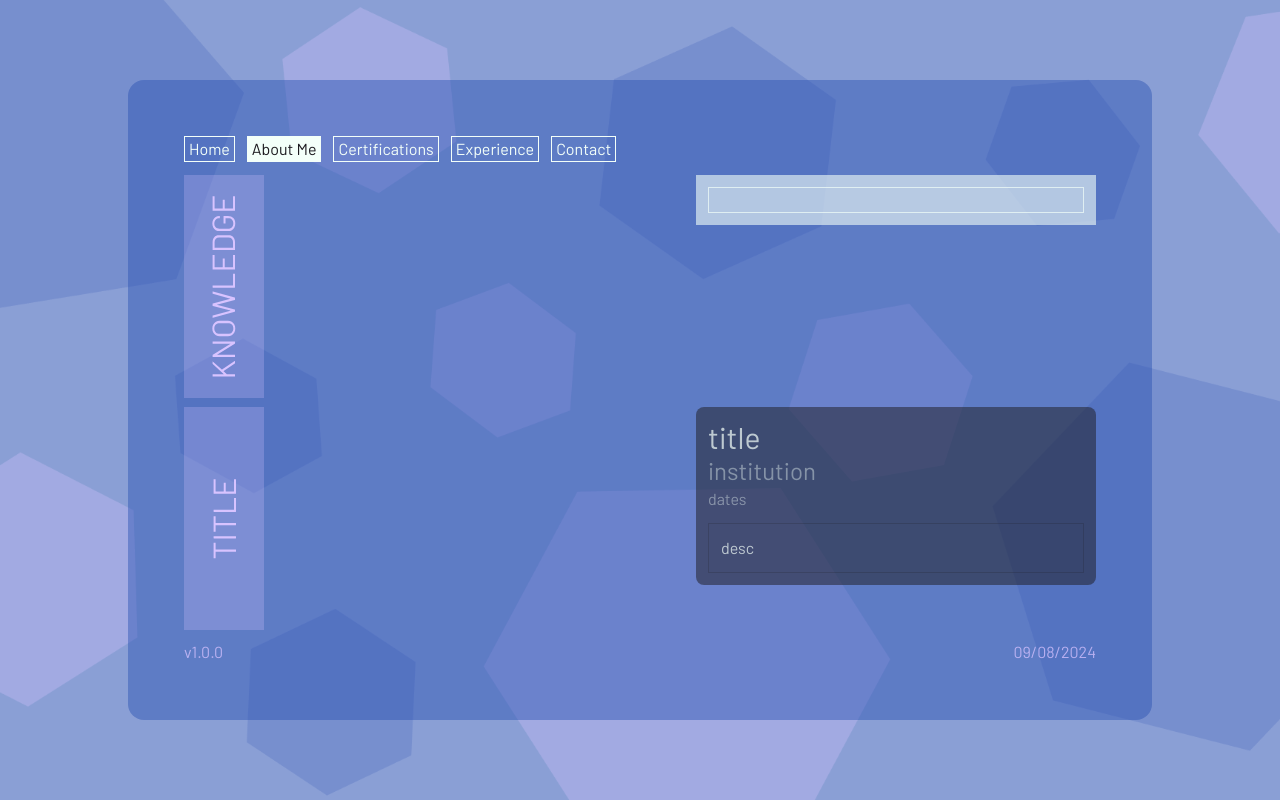
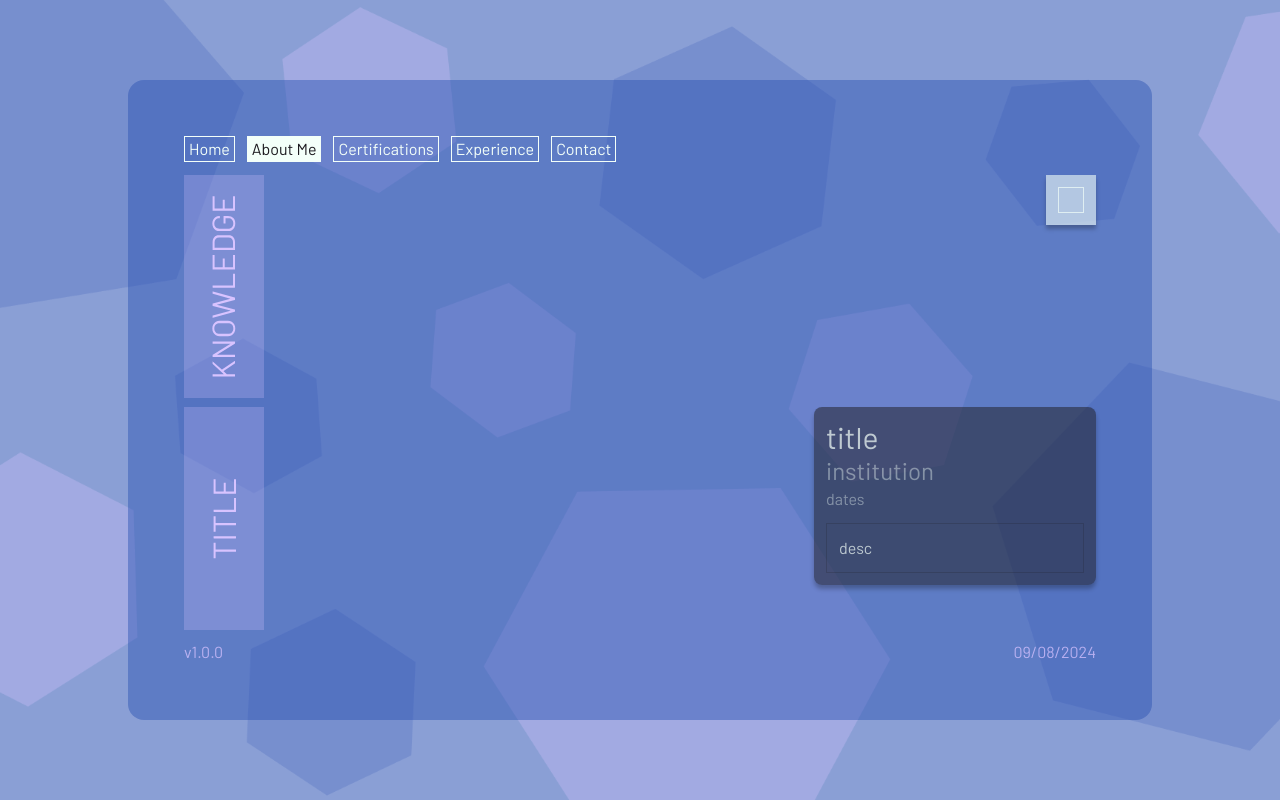
Before and after one commit to abmonzalvof/WebSite, an Angular app: page /about in a window 1280 px wide. Built offline with nearby package versions, Linux system fonts and the light colour scheme.

Commit message:
(STL) Add box shadow to cards models (1 y 2)

```diff
--- a/src/shared/card-model-1/card-model-1.component.html
+++ b/src/shared/card-model-1/card-model-1.component.html
@@ -1,4 +1,4 @@
-<div class="card-model-1 h-full p-3 flex flex-wrap justify-center content-between bg-mintcream-300 text-center">
+<div class="card-model h-full p-3 flex flex-wrap justify-center content-between bg-mintcream-300 text-center">
     <label class="w-full text-3xl text-richblack-500">
         {{card.title}}
     </label>
--- a/src/shared/card-model-2/card-model-2.component.html
+++ b/src/shared/card-model-2/card-model-2.component.html
@@ -1,4 +1,4 @@
-<div class="card-model-1 h-full p-3 flex flex-wrap justify-center content-between bg-raisinblack-250 rounded-lg">
+<div class="card-model h-full p-3 flex flex-wrap justify-center content-between bg-raisinblack-250 rounded-lg">
     <label class="w-full text-3xl text-mintcream-350">
         {{title}}
     </label>
--- a/src/styles.scss
+++ b/src/styles.scss
@@ -31,6 +31,7 @@ div.container-1 {
 /* scrollbar */
 ::-webkit-scrollbar {
   width: 12px;
+  height: 12px;
 }
 /* Track */
 ::-webkit-scrollbar-track {
@@ -46,8 +47,7 @@ div.container-1 {
 ::-webkit-scrollbar-thumb:hover {
    @apply bg-periwinkle-300
   }
-
-/*Components*/
-.card-model-1 {
-  width: 400px;
+/* components */
+.card-model {
+  box-shadow: 0 4px 4px rgb(0,0,0,0.25);
 }
```
